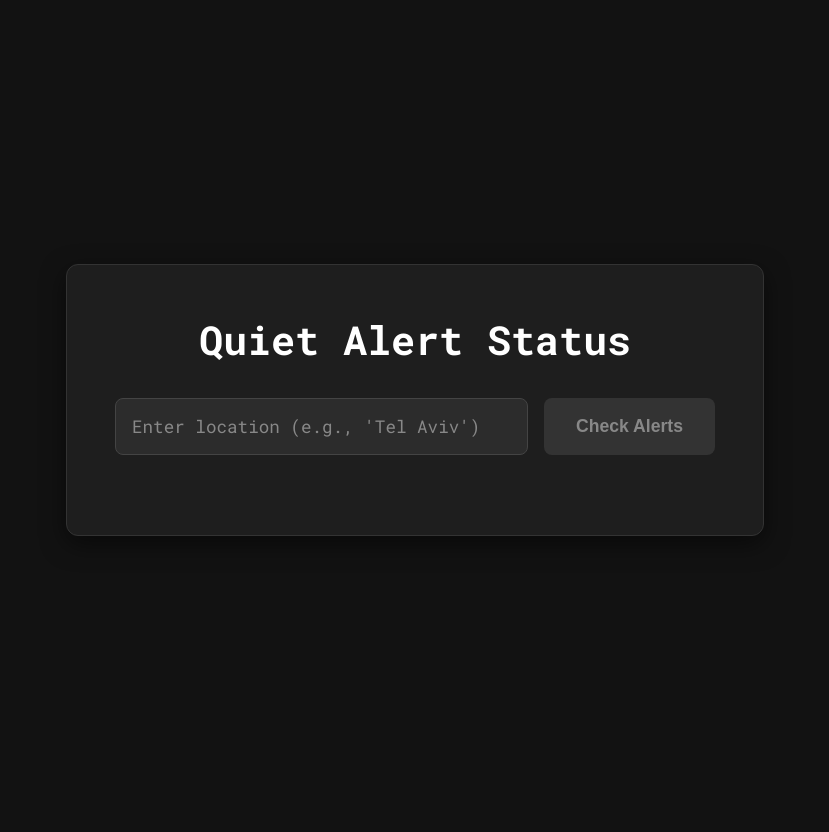
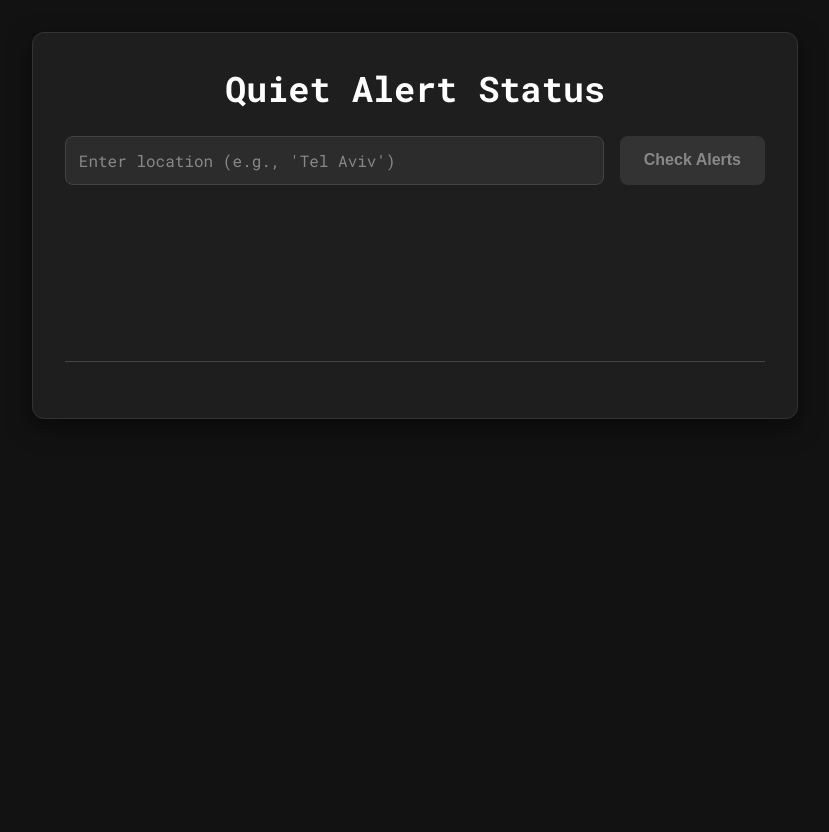
Before and after one commit to tohar65/quiet_alert, a FastAPI app: page / in a window 1280 px wide. Shown: the whole page, without its empty margins (225-1054 px from the left). Before the commit the page ends 536 px from the top, so only its background shows below. Run offline with FastAPI, Linux system fonts and the light colour scheme.

Commit message:
feat: overhaul UI and add alert history

```diff
--- a/alert_types.py
+++ b/alert_types.py
@@ -38,7 +38,7 @@
 
     def to_dict(self):
         return {
-            "id": self.alertDate,
-            "data": self.location,
-            "title": self.threat_type.value if self.threat_type else "Unknown Threat"
+            "alertDate": self.alertDate,
+            "location": self.location,
+            "threat_type": self.threat_type.value if self.threat_type else "Unknown Threat"
         }
--- a/static/index.html
+++ b/static/index.html
@@ -18,6 +18,7 @@
             <button id="check-alerts-btn" disabled>Check Alerts</button>
         </div>
         <div id="alerts-container"></div>
+        <div id="history-container"></div>
     </div>
     <script src="app.js"></script>
 </body>
--- a/static/style.css
+++ b/static/style.css
@@ -6,41 +6,42 @@
     color: #e0e0e0;
     display: flex;
     justify-content: center;
-    align-items: center;
-    height: 100vh;
+    align-items: flex-start; /* Align to top */
+    min-height: 100vh;
     margin: 0;
+    padding-top: 2rem; /* Add padding to the top */
 }
 
 .container {
     background-color: #1e1e1e;
-    padding: 3rem;
+    padding: 2rem;
     border-radius: 12px;
     box-shadow: 0 8px 24px rgba(0, 0, 0, 0.5);
     text-align: center;
     width: 90%;
-    max-width: 600px;
+    max-width: 700px; /* Increased width */
     border: 1px solid #333;
 }
 
 h1 {
     margin-top: 0;
     color: #ffffff;
-    font-size: 2.5rem;
-    margin-bottom: 2rem;
+    font-size: 2.2rem;
+    margin-bottom: 1.5rem;
 }
 
 .location-setter {
-    margin-bottom: 2rem;
+    margin-bottom: 1.5rem;
     display: flex;
     gap: 1rem;
 }
 
 #location-input {
     flex-grow: 1;
-    padding: 1rem;
+    padding: 0.8rem;
     border: 1px solid #444;
     border-radius: 8px;
-    font-size: 1.1rem;
+    font-size: 1rem;
     background-color: #2c2c2c;
     color: #e0e0e0;
     font-family: 'Roboto Mono', monospace;
@@ -51,12 +52,12 @@
 }
 
 #check-alerts-btn {
-    padding: 1rem 2rem;
+    padding: 0.8rem 1.5rem;
     border: none;
     border-radius: 8px;
     background-color: #007bff;
     color: #fff;
-    font-size: 1.1rem;
+    font-size: 1rem;
     font-weight: bold;
     cursor: pointer;
     transition: background-color 0.3s, transform 0.2s;
@@ -74,16 +75,21 @@
     transform: none;
 }
 
-#alert-status {
-    padding: 2rem;
-    border-radius: 8px;
-    font-size: 1.5rem;
-    font-weight: bold;
-    transition: all 0.4s ease-in-out;
-    min-height: 80px;
+#alerts-container {
+    margin-bottom: 2rem;
+    min-height: 120px;
     display: flex;
     justify-content: center;
     align-items: center;
+}
+
+.alert-item {
+    padding: 2rem;
+    border-radius: 8px;
+    font-size: 1.8rem;
+    font-weight: bold;
+    transition: all 0.4s ease-in-out;
+    width: 100%;
 }
 
 .alert-loading {
@@ -104,6 +110,46 @@
     animation: pulse 1.5s infinite;
 }
 
+#history-container {
+    margin-top: 2rem;
+    border-top: 1px solid #444;
+    padding-top: 1.5rem;
+    text-align: left;
+}
+
+#history-container h2 {
+    margin-top: 0;
+    margin-bottom: 1rem;
+    color: #ffffff;
+    font-size: 1.5rem;
+}
+
+.history-item {
+    background-color: #2c2c2c;
+    padding: 1rem;
+    border-radius: 6px;
+    margin-bottom: 0.75rem;
+    border-left: 5px solid #555;
+}
+
+.history-item.alert-active {
+    border-left-color: #dc3545;
+    animation: none; /* No pulse for history items */
+    background-color: rgba(220, 53, 69, 0.05);
+}
+
+.history-item p {
+    margin: 0;
+    font-size: 1rem;
+}
+
+.history-item .time {
+    font-size: 0.85rem;
+    color: #aaa;
+    margin-top: 0.25rem;
+}
+
+
 @keyframes pulse {
     0% {
         box-shadow: 0 0 0 0 rgba(220, 53, 69, 0.7);
--- a/web_server.py
+++ b/web_server.py
@@ -12,6 +12,7 @@
 class AlertManager:
     def __init__(self, expiration_seconds: int = 90):
         self.active_alerts: Dict[str, Dict] = {}
+        self.alert_history: List[Alert] = []
         self.expiration_period = timedelta(seconds=expiration_seconds)
 
     async def update_alerts(self):
@@ -35,6 +36,7 @@
                 "last_seen": now
             }
 
+        self.alert_history.extend(current_alerts)
         self.expire_alerts()
 
     def expire_alerts(self):
@@ -54,6 +56,11 @@
         if location:
             return [alert for alert in alerts if alert.location == location]
         return alerts
+
+    def get_alert_history(self, location: str) -> List[Alert]:
+        """Returns a list of historical alerts for a given location."""
+        history = [alert for alert in self.alert_history if alert.location == location]
+        return sorted(history, key=lambda x: x.alertDate, reverse=True)
 
 alert_manager = AlertManager()
 
@@ -84,4 +91,17 @@
     alerts = alert_manager.get_active_alerts(location)
     return {"alerts": [alert.to_dict() for alert in alerts]}
 
+
+@app.get("/api/alerts/history")
+def get_alert_history(location: str):
+    """
+    Returns historical alerts for a given location.
+    """
+    if location not in APPROVED_LOCATIONS:
+        raise HTTPException(status_code=400, detail="Location not approved")
+
+    history = alert_manager.get_alert_history(location)
+    return {"history": [alert.to_dict() for alert in history]}
+
+
 app.mount("/", StaticFiles(directory="static", html=True), name="static")
```
Also changed, not shown: static/app.js (+57 -7 lines).
